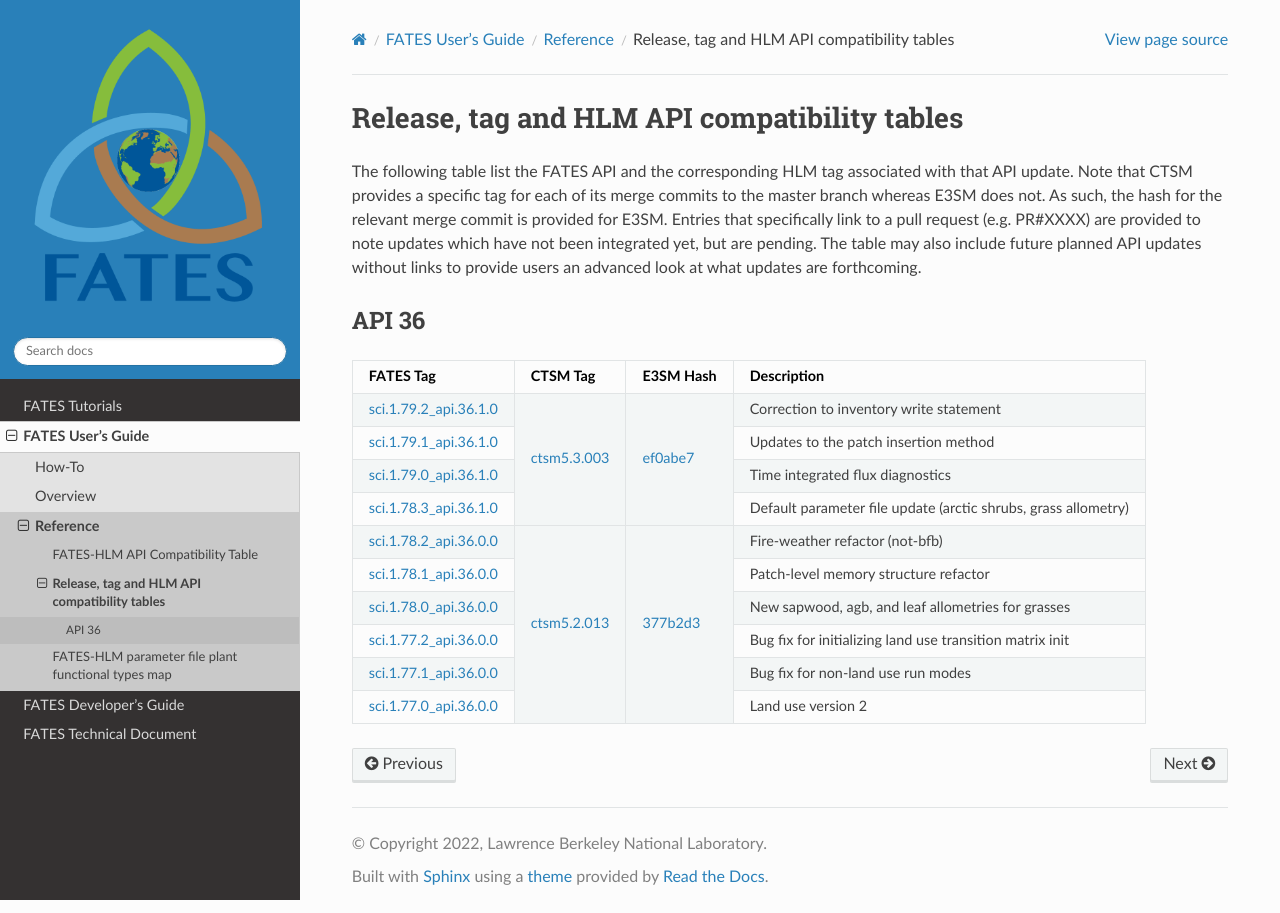
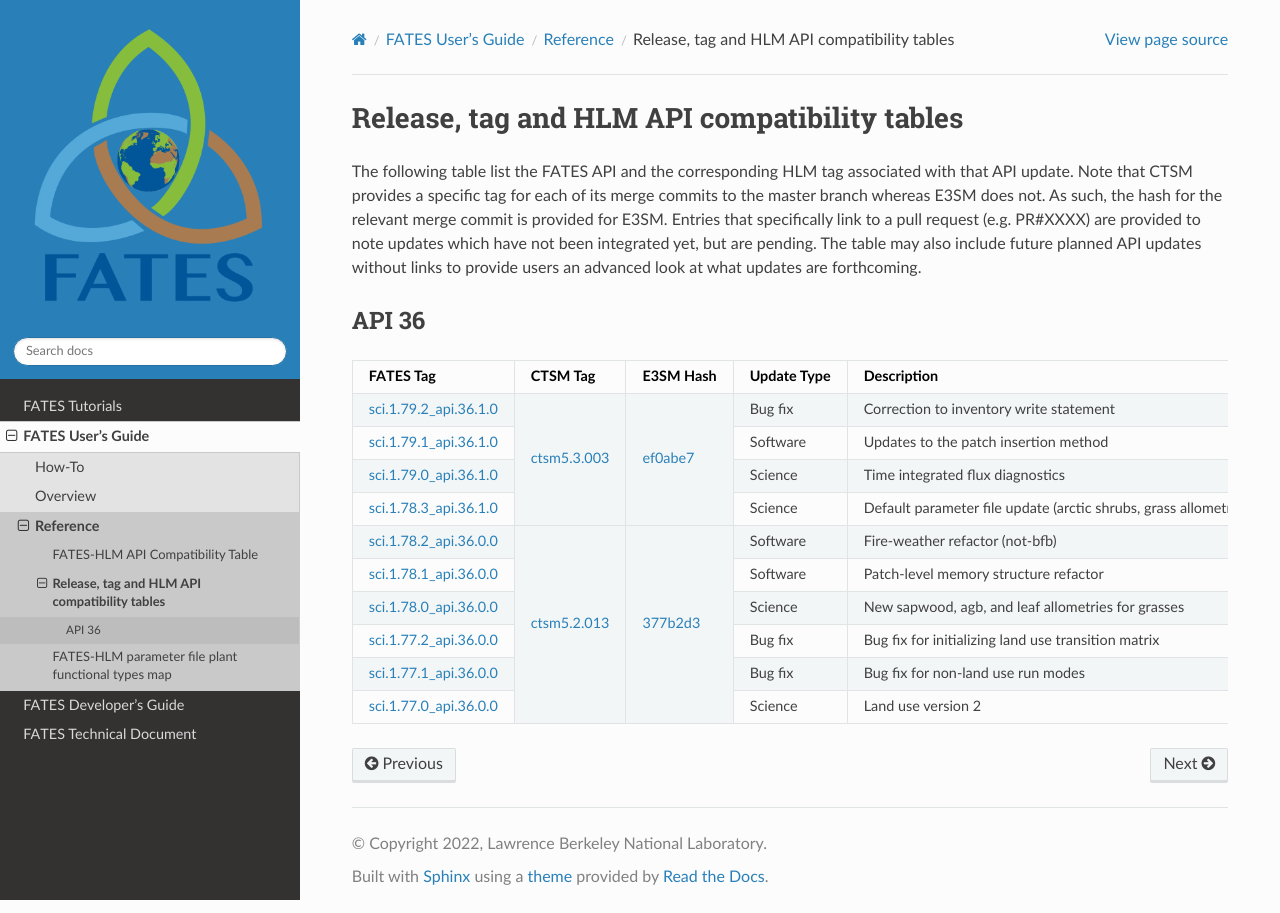
Before and after one commit to NGEET/fates-users-guide, a Sphinx documentation site: the page built from docs/source/user/release-tags-compat-table.rst, in a window 1280 px wide. Built offline with Sphinx 7.4.7 and the Read the Docs theme 3.1.0, drawn with Linux system fonts in a browser that asks for light colours.

Commit message:
add column for update type

```diff
--- a/docs/source/user/release-tags-compat-table.rst
+++ b/docs/source/user/release-tags-compat-table.rst
@@ -6,29 +6,29 @@ The following table list the FATES API and the corresponding HLM tag associated
 API 36
 ------
 
-+--------------------------+----------------+------------+----------------------------------------------------------------+
-| FATES Tag                | CTSM Tag       | E3SM Hash  | Description                                                    |
-+==========================+================+============+================================================================+
-| `sci.1.79.2_api.36.1.0`_ |                |            | Correction to inventory write statement                        |
-+--------------------------+                +            +----------------------------------------------------------------+
-| `sci.1.79.1_api.36.1.0`_ |                |            | Updates to the patch insertion method                          |
-+--------------------------+                +            +----------------------------------------------------------------+
-| `sci.1.79.0_api.36.1.0`_ |                |            | Time integrated flux diagnostics                               |
-+--------------------------+                +            +----------------------------------------------------------------+
-| `sci.1.78.3_api.36.1.0`_ | `ctsm5.3.003`_ | `ef0abe7`_ | Default parameter file update (arctic shrubs, grass allometry) |
-+--------------------------+----------------+------------+----------------------------------------------------------------+
-| `sci.1.78.2_api.36.0.0`_ |                |            | Fire-weather refactor (not-bfb)                                |
-+--------------------------+                +            +----------------------------------------------------------------+
-| `sci.1.78.1_api.36.0.0`_ |                |            | Patch-level memory structure refactor                          |
-+--------------------------+                +            +----------------------------------------------------------------+
-| `sci.1.78.0_api.36.0.0`_ |                |            | New sapwood, agb, and leaf allometries for grasses             |
-+--------------------------+                +            +----------------------------------------------------------------+
-| `sci.1.77.2_api.36.0.0`_ |                |            | Bug fix for initializing land use transition matrix init       |
-+--------------------------+                +            +----------------------------------------------------------------+
-| `sci.1.77.1_api.36.0.0`_ |                |            | Bug fix for non-land use run modes                             |
-+--------------------------+                +            +----------------------------------------------------------------+
-| `sci.1.77.0_api.36.0.0`_ | `ctsm5.2.013`_ | `377b2d3`_ | Land use version 2                                             |
-+--------------------------+----------------+------------+----------------------------------------------------------------+
++--------------------------+----------------+------------+-------------+----------------------------------------------------------------+
+| FATES Tag                | CTSM Tag       | E3SM Hash  | Update Type | Description                                                    |
++==========================+================+============+=============+================================================================+
+| `sci.1.79.2_api.36.1.0`_ |                |            | Bug fix     | Correction to inventory write statement                        |
++--------------------------+                +            +-------------+----------------------------------------------------------------+
+| `sci.1.79.1_api.36.1.0`_ |                |            | Software    | Updates to the patch insertion method                          |
++--------------------------+                +            +-------------+----------------------------------------------------------------+
+| `sci.1.79.0_api.36.1.0`_ |                |            | Science     | Time integrated flux diagnostics                               |
++--------------------------+                +            +-------------+----------------------------------------------------------------+
+| `sci.1.78.3_api.36.1.0`_ | `ctsm5.3.003`_ | `ef0abe7`_ | Science     | Default parameter file update (arctic shrubs, grass allometry) |
++--------------------------+----------------+------------+-------------+----------------------------------------------------------------+
+| `sci.1.78.2_api.36.0.0`_ |                |            | Software    | Fire-weather refactor (not-bfb)                                |
++--------------------------+                +            +-------------+----------------------------------------------------------------+
+| `sci.1.78.1_api.36.0.0`_ |                |            | Software    | Patch-level memory structure refactor                          |
++--------------------------+                +            +-------------+----------------------------------------------------------------+
+| `sci.1.78.0_api.36.0.0`_ |                |            | Science     | New sapwood, agb, and leaf allometries for grasses             |
++--------------------------+                +            +-------------+----------------------------------------------------------------+
+| `sci.1.77.2_api.36.0.0`_ |                |            | Bug fix     | Bug fix for initializing land use transition matrix            |
++--------------------------+                +            +-------------+----------------------------------------------------------------+
+| `sci.1.77.1_api.36.0.0`_ |                |            | Bug fix     | Bug fix for non-land use run modes                             |
++--------------------------+                +            +-------------+----------------------------------------------------------------+
+| `sci.1.77.0_api.36.0.0`_ | `ctsm5.2.013`_ | `377b2d3`_ | Science     | Land use version 2                                             |
++--------------------------+----------------+------------+-------------+----------------------------------------------------------------+
 
 .. _sci.1.79.2_api.36.1.0: https://github.com/NGEET/fates/releases/tag/sci.1.79.2_api.36.1.0
 .. _sci.1.79.1_api.36.1.0: https://github.com/NGEET/fates/releases/tag/sci.1.79.1_api.36.1.0
```
